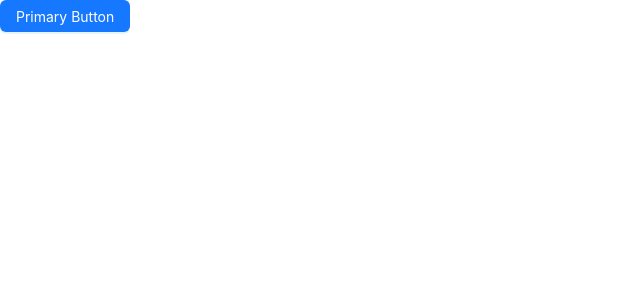
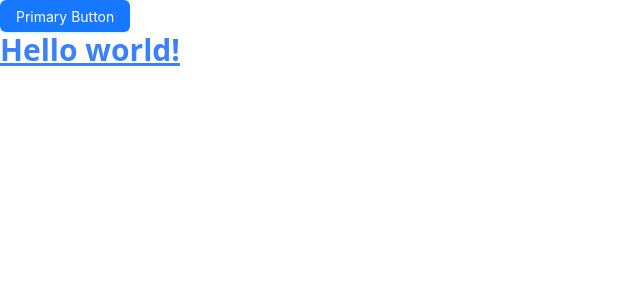
Before and after one commit to eminbasbayan/pos-application-udemy, a React (Create React App) app in the folder client/: page / in a window 1280 px wide. Shown: the top 300 px of the page, without its empty margins (0-640 px from the left). Built offline with nearby package versions, Linux system fonts and the light colour scheme.

Commit message:
tailwindcss kurulumu

```diff
--- a/client/package.json
+++ b/client/package.json
@@ -35,5 +35,10 @@
       "last 1 firefox version",
       "last 1 safari version"
     ]
+  },
+  "devDependencies": {
+    "autoprefixer": "^10.4.13",
+    "postcss": "^8.4.19",
+    "tailwindcss": "^3.2.4"
   }
 }
--- /dev/null
+++ b/client/postcss.config.js
@@ -0,0 +1,6 @@
+module.exports = {
+  plugins: {
+    tailwindcss: {},
+    autoprefixer: {},
+  },
+}
--- a/client/src/App.js
+++ b/client/src/App.js
@@ -3,6 +3,7 @@ function App() {
   return (
     <div>
       <Button type="primary">Primary Button</Button>
+      <h1 className="text-3xl font-bold underline text-blue-500">Hello world!</h1>
     </div>
   );
 }
--- a/client/src/index.css
+++ b/client/src/index.css
@@ -1,13 +1,7 @@
+@tailwind base;
+@tailwind components;
+@tailwind utilities;
+
 body {
   margin: 0;
-  font-family: -apple-system, BlinkMacSystemFont, 'Segoe UI', 'Roboto', 'Oxygen',
-    'Ubuntu', 'Cantarell', 'Fira Sans', 'Droid Sans', 'Helvetica Neue',
-    sans-serif;
-  -webkit-font-smoothing: antialiased;
-  -moz-osx-font-smoothing: grayscale;
 }
-
-code {
-  font-family: source-code-pro, Menlo, Monaco, Consolas, 'Courier New',
-    monospace;
-}
--- /dev/null
+++ b/client/tailwind.config.js
@@ -0,0 +1,10 @@
+/** @type {import('tailwindcss').Config} */
+module.exports = {
+  content: [
+    "./src/**/*.{js,jsx,ts,tsx}",
+  ],
+  theme: {
+    extend: {},
+  },
+  plugins: [],
+}
```
Also changed, not shown: 1 other file (tests, documents, lock files or other folders).
